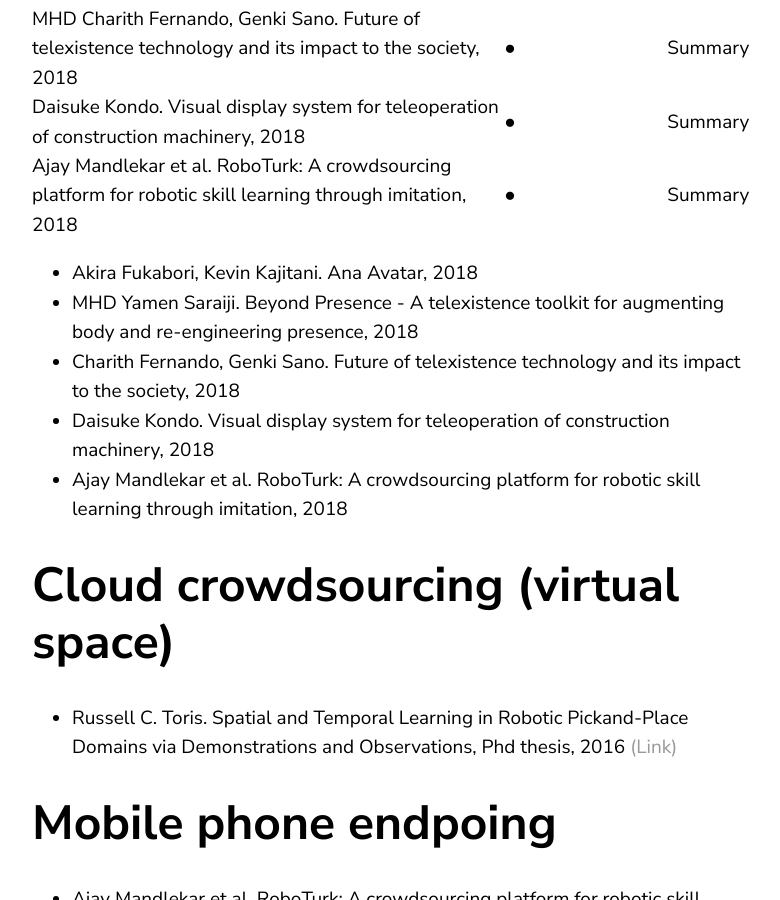
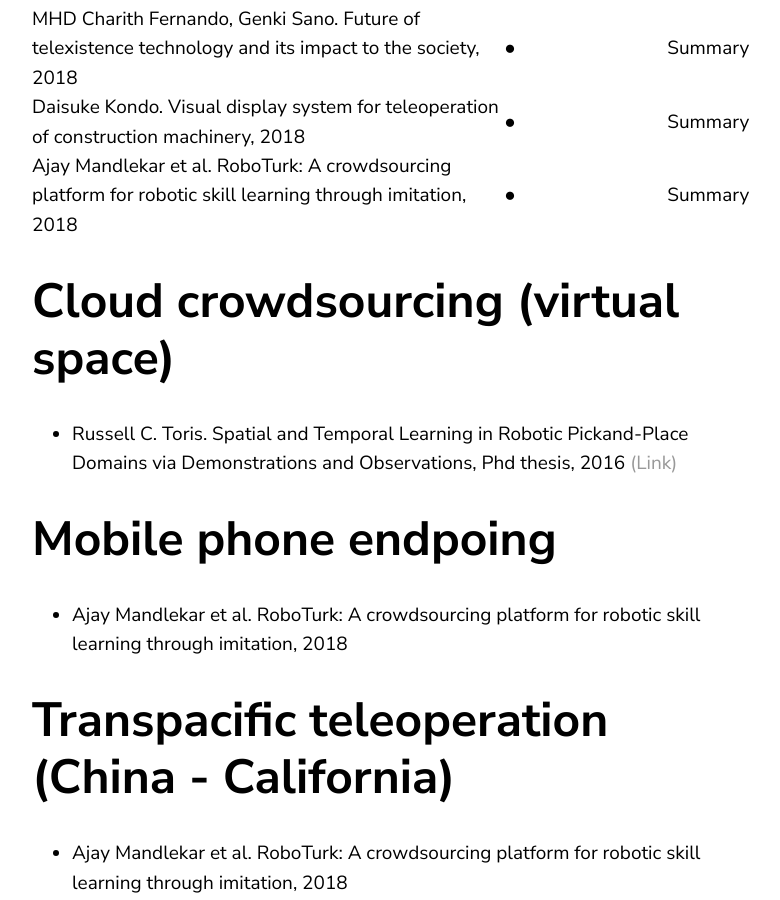
Before and after one commit to jluis9796/jluis9796.github.io, a Jekyll site: the page built from _posts/2020-05-24-telexistence.markdown, in a window 1280 px wide and 900 px high, scrolled down 1693 px. Shown: the whole window, without its empty margins (68-848 px from the left). Built offline with Jekyll 4.4.1, drawn with Linux system fonts in a browser that asks for light colours.

Commit message:
Update 2020-05-24-telexistence.markdown

```diff
--- a/_posts/2020-05-24-telexistence.markdown
+++ b/_posts/2020-05-24-telexistence.markdown
@@ -85,12 +85,6 @@ date:   2020-05-24 13:34:36 +0900
   </tbody>
 </table>
 
-* Akira Fukabori, Kevin Kajitani. Ana Avatar, 2018
-* MHD Yamen Saraiji. Beyond Presence - A telexistence toolkit for augmenting body and re-engineering presence, 2018
-* Charith Fernando, Genki Sano. Future of telexistence technology and its impact to the society, 2018
-* Daisuke Kondo. Visual display system for teleoperation of construction machinery, 2018
-* Ajay Mandlekar et al. RoboTurk: A crowdsourcing platform for robotic skill learning through imitation, 2018
-
 # Cloud crowdsourcing (virtual space)
 * Russell C. Toris. Spatial and Temporal Learning in Robotic Pickand-Place Domains via Demonstrations and Observations, Phd thesis, 2016 <a href= "https://digitalcommons.wpi.edu/cgi/viewcontent.cgi?article=1134&context=etd-dissertations" > (Link) </a>
 
```
